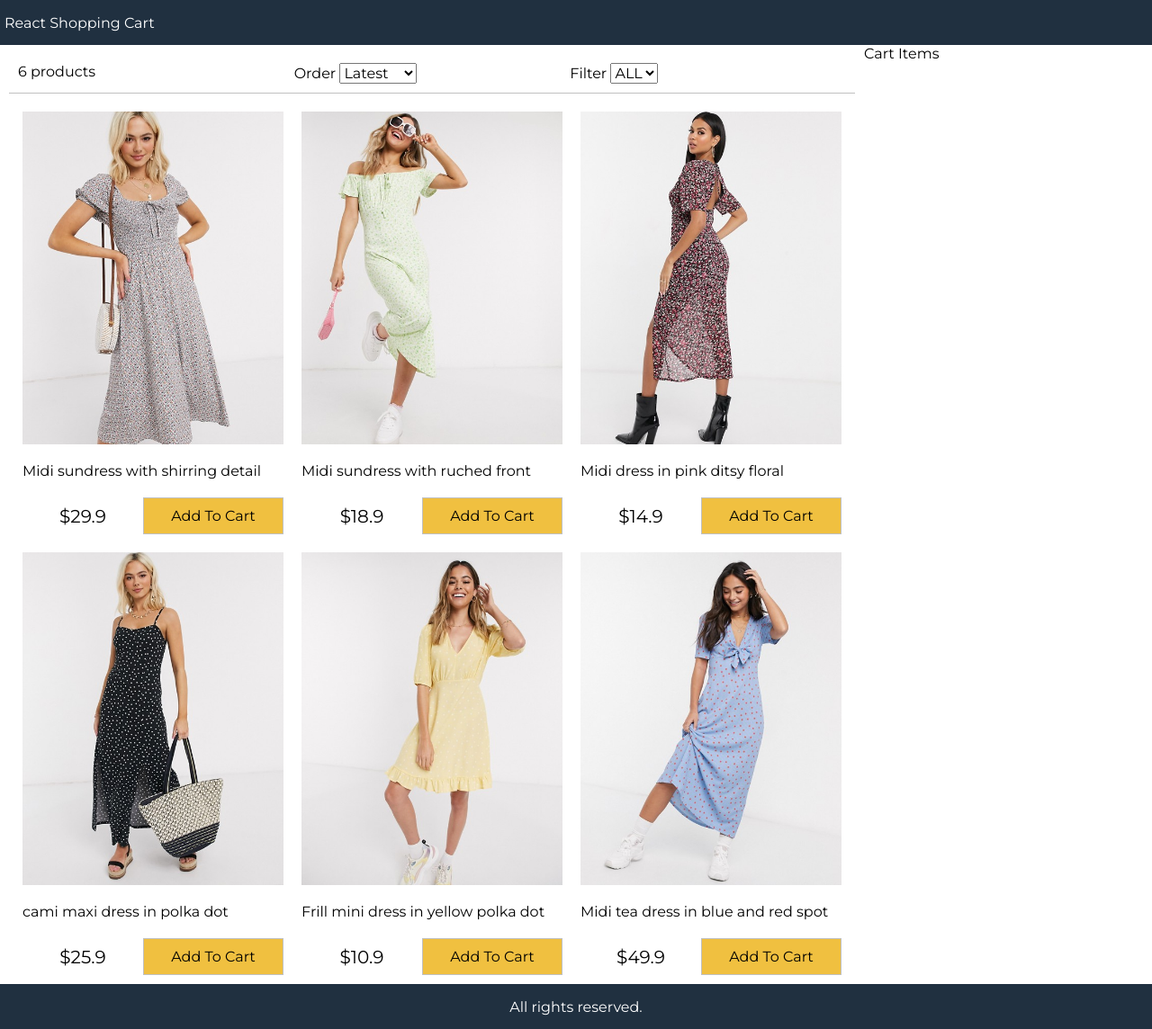
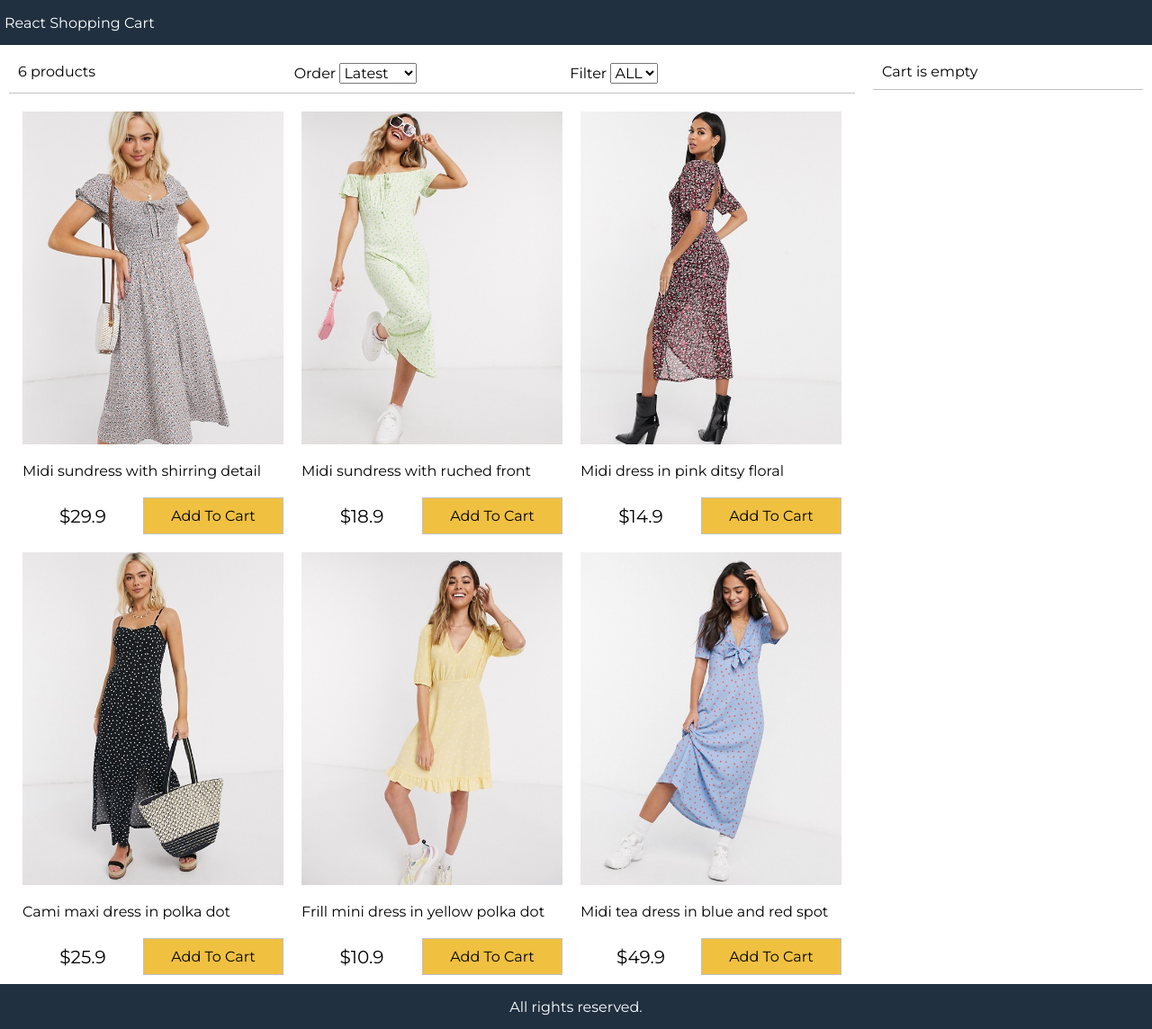
Before and after one commit to agnostic79/react-shopping-cart, a React (Create React App) app: page / in a window 1280 px wide. Shown: the whole page at 90% size. Built offline with nearby package versions, Linux system fonts and the light colour scheme.

Commit message:
cart-component

```diff
--- a/src/App.js
+++ b/src/App.js
@@ -1,4 +1,5 @@
 import React, { Component } from "react";
+import Cart from "./components/Cart";
 import Filter from "./components/Filter";
 import Products from "./components/Products";
 
@@ -11,8 +12,31 @@
       products: data.products,
       size: "",
       sort: "",
+      cartItems: [],
     };
   }
+
+  removeFromCart = (product) => {
+    const cartItems = this.state.cartItems.slice();
+    this.setState({
+      cartItems: cartItems.filter((item) => item._id !== product._id),
+    });
+  };
+
+  addToCart = (product) => {
+    const cartItems = this.state.cartItems.slice();
+    let alreadyInCart = false;
+    cartItems.forEach((item) => {
+      if (item._id === product._id) {
+        item.count++;
+        alreadyInCart = true;
+      }
+    });
+    if (!alreadyInCart) {
+      cartItems.push({ ...product, count: 1 });
+    }
+    this.setState({ cartItems });
+  };
 
   sortProducts = (event) => {
     const sort = event.target.value;
@@ -49,9 +73,11 @@
           <div className="content">
             <div className="main">
               <Filter count={this.state.products.length} size={this.state.size} sort={this.state.sort} filterProducts={this.filterProducts} sortProducts={this.sortProducts} />
-              <Products products={this.state.products} />
+              <Products products={this.state.products} addToCart={this.addToCart} />
             </div>
-            <div className="sidebar">Cart Items</div>
+            <div className="sidebar">
+              <Cart cartItems={this.state.cartItems} removeFromCart={this.removeFromCart} />
+            </div>
           </div>
         </main>
         <footer>All rights reserved.</footer>
@@ -61,3 +87,5 @@
 }
 
 export default App;
+
+//1:25
--- /dev/null
+++ b/src/components/Cart.js
@@ -0,0 +1,41 @@
+import React, { Component } from "react";
+import { formatCurrency } from "../util";
+
+export default class Cart extends Component {
+  render() {
+    const { cartItems } = this.props;
+    return (
+      <div>
+        {cartItems.length === 0 ? <div className="cart cart-header">Cart is empty</div> : <div className="cart cart-header">You have {cartItems.length} items in the cart</div>}
+        <div className="cart">
+          <ul className="cart-items">
+            {cartItems.map((item) => (
+              <li key={item._id}>
+                <div>
+                  <img src={item.image} alt={item.title} />
+                </div>
+                <div>
+                  <div>{item.title}</div>
+                  <div className="right">
+                    {formatCurrency(item.price)} x {item.count}{" "}
+                    <button className="button" onClick={() => this.props.removeFromCart(item)}>
+                      Remove
+                    </button>
+                  </div>
+                </div>
+              </li>
+            ))}
+          </ul>
+        </div>
+        {cartItems.length !== 0 && (
+          <div className="cart">
+            <div className="total">
+              <div>Total: {formatCurrency(cartItems.reduce((acc, curr) => acc + curr.price * curr.count, 0))}</div>
+              <button className="button primary">Proceed</button>
+            </div>
+          </div>
+        )}
+      </div>
+    );
+  }
+}
--- a/src/components/Products.js
+++ b/src/components/Products.js
@@ -16,7 +16,9 @@
                 </a>
                 <div className="product-price">
                   <div>{formatCurrency(product.price)}</div>
-                  <button className="button primary">Add To Cart</button>
+                  <button className="button primary" onClick={() => this.props.addToCart(product)}>
+                    Add To Cart
+                  </button>
                 </div>
               </div>
             </li>
--- a/src/data.json
+++ b/src/data.json
@@ -27,7 +27,7 @@
     {
       "_id": "dress4",
       "image": "/images/dress4.jpg",
-      "title": "cami maxi dress in polka dot",
+      "title": "Cami maxi dress in polka dot",
       "description": "This is for all the latest trends, no matter who you are, where you’re from and what you’re up to. Exclusive to ASOS, our universal brand is here for you, and comes in all our fit ranges: ASOS Curve, Tall, Petite and Maternity. Created by us, styled by you.",
       "availableSizes": ["XL"],
       "price": 25.9
--- a/src/index.css
+++ b/src/index.css
@@ -154,3 +154,56 @@
 .filter div {
   flex: 1;
 }
+
+/* Cart */
+
+.cart {
+  padding: 1rem;
+  margin: 1rem;
+  display: flex;
+}
+
+.cart-header {
+  border-bottom: 0.1rem #c0c0c0 solid;
+}
+
+.cart-items {
+  padding: 0;
+  width: 100%;
+  list-style-type: none;
+}
+
+.cart-items img {
+  width: 5rem;
+}
+
+.cart-items li {
+  display: flex;
+}
+
+.cart-items div {
+  padding: 0.5rem;
+}
+
+.cart-items li div:last-child {
+  flex: 1;
+}
+
+.right {
+  text-align: right;
+}
+
+.total {
+  display: flex;
+  justify-content: space-between;
+  width: 100%;
+  align-items: center;
+}
+
+.total > div,
+.total > button {
+  flex: 1;
+}
+.total > div {
+  font-size: 2rem;
+}
```
